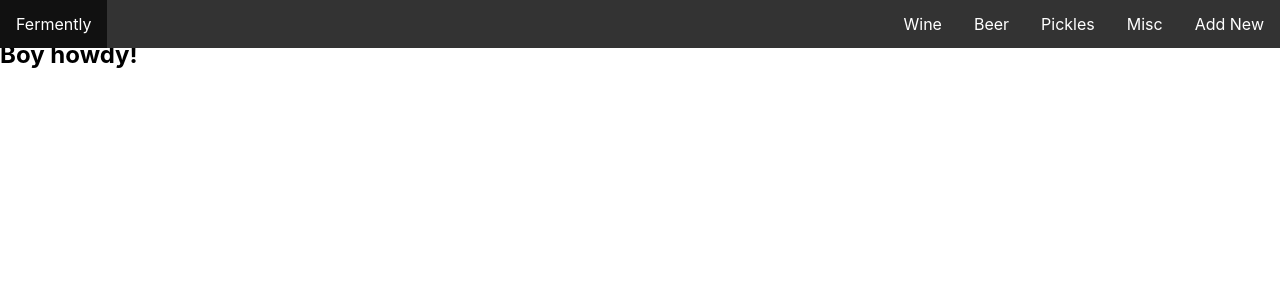
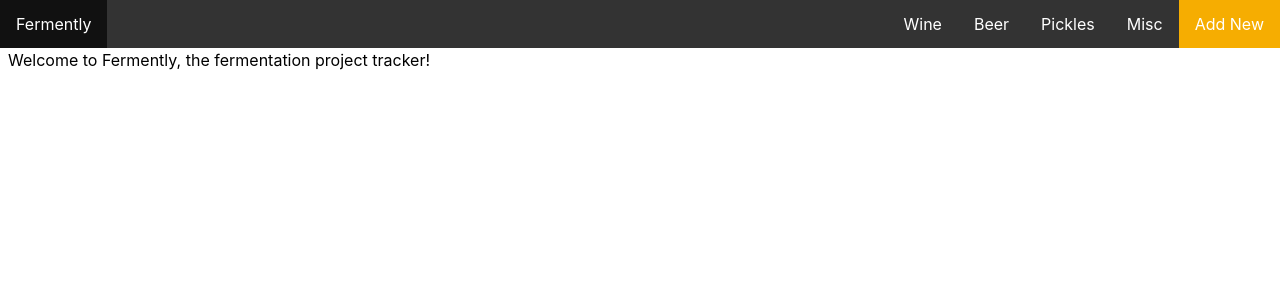
Before and after one commit to nathanwould/Fermently, a React (Create React App) app in the folder client/: page / in a window 1280 px wide. Shown: the top 300 px of the page. Built offline with nearby package versions, Linux system fonts and the light colour scheme; no server answers.

Commit message:
fix for mobile navbar

```diff
--- a/client/public/index.html
+++ b/client/public/index.html
@@ -4,9 +4,6 @@
     <meta charset="utf-8" />
     <link rel="icon" href="%PUBLIC_URL%/favicon.ico" />
     <link href="https://fonts.googleapis.com/icon?family=Material+Icons" rel="stylesheet">
-    <script defer src="/your-path-to-fontawesome/js/brands.js"></script>
-  <script defer src="/your-path-to-fontawesome/js/solid.js"></script>
-  <script defer src="/your-path-to-fontawesome/js/fontawesome.js"></script>
     <meta name="viewport" content="width=device-width, initial-scale=1" />
     <meta name="theme-color" content="#000000" />
     <meta
--- a/client/src/App.css
+++ b/client/src/App.css
@@ -2,6 +2,9 @@
   text-align: left;
 }
 
+.welcomeMessage {
+margin: 30px 8px;
+}
 /* body {
   background-color: cornflowerblue;
 } */
@@ -156,6 +159,14 @@ input[type=submit]:hover {
   background-color: #45a049;
 }
 
-@media only screen and (max-width: 600px) {
+.navNew {
+  background-color: #f6ad01;
+}
+
+@media only screen and (max-width: 800px) {
+
+.categoryContainer {
+  margin-top: 48px;
+}
 
 }
--- a/client/src/App.js
+++ b/client/src/App.js
@@ -4,7 +4,6 @@ import { Link, Route } from "react-router-dom";
 import { baseURL, config } from "./services/index.js";
 import Nav from "./components/Nav";
 import Home from "./components/Home";
-import Sidebar from "./components/Sidebar";
 import Wine from "./components/Wine";
 import Beer from "./components/Beer";
 import Pickles from "./components/Pickles";
@@ -31,7 +30,6 @@ function App() {
     return (
       <div className="App">
         <Nav />
-          <Sidebar id="sideBar" projects={projects} setToggleFetch={setToggleFetch} />
         <Route exact path="/">
           <Home id="home" />
         </Route>
--- a/client/src/components/Beer.jsx
+++ b/client/src/components/Beer.jsx
@@ -20,7 +20,7 @@ function Beer(props) {
         {beers.map((beer, idx) => (
             <Link key={idx} to={`/project/${beer.id}`}>
           <div className="card">
-              <h4>{beer.fields.title}</h4>
+              <h4>🍺 {beer.fields.title}</h4>
               <p id="cardDate">{beer.fields.date}</p>
               <p className="cardCTA">View Details</p>
           </div>
--- a/client/src/components/Form.jsx
+++ b/client/src/components/Form.jsx
@@ -125,10 +125,6 @@ function Form(props) {
       history.push("/")
     }
   }
-  // {document.addEventListener('DOMContentLoaded', function() {
-  //   var elems = document.querySelectorAll('.datepicker');
-  //   var instances = M.Datepicker.init(elems, options);
-  // });}
 
   return (
     <form className="projectDetails" onSubmit={handleSubmit}>
--- a/client/src/components/Home.jsx
+++ b/client/src/components/Home.jsx
@@ -1,7 +1,7 @@
 function Home(props) {
   return (
-    <div>
-      <h2>Boy howdy!</h2>
+    <div className="welcomeMessage">
+      <p>Welcome to Fermently, the fermentation project tracker!</p>
     </div>
   );
 }
--- a/client/src/components/Misc.jsx
+++ b/client/src/components/Misc.jsx
@@ -8,7 +8,7 @@ function Misc(props) {
   useEffect(() => {
       if (props.projects) {
     const dataPlease = props.projects?.filter(
-      (project) => project.fields.category === "Misc"
+      (project) => project.fields.category === "Misc."
     );
         setProjects(dataPlease)
       }
@@ -16,16 +16,18 @@ function Misc(props) {
 
 return (
       <div className="categoryContainer">
-        <h2>Misc.</h2>
+    <h2>Misc.</h2>
+    <div className="category">
         {projects.map((project, idx) => (
             <Link key={idx} to={`/project/${project.id}`}>
           <div className="card">
-              <h4>{project.fields.title}</h4>
+              <h4>🍶 {project.fields.title}</h4>
               <p id="cardDate">{project.fields.date}</p>
               <p className="cardCTA">View Details</p>
           </div>
-            </Link>
+          </Link>
         ))}
+        </div>
         </div>
     );
   }
--- a/client/src/components/Pickles.jsx
+++ b/client/src/components/Pickles.jsx
@@ -16,15 +16,17 @@ function Pickles(props) {
     return (
       <div className="categoryContainer">
         <h2>Pickles</h2>
+        <div className="category">
         {pickles.map((pickle, idx) => (
             <Link key={idx} to={`/project/${pickle.id}`}>
           <div className="card">
-              <h4>{pickle.fields.title}</h4>
+              <h4>🥒 {pickle.fields.title}</h4>
               <p id="cardDate">{pickle.fields.date}</p>
               <p className="cardCTA">View Details</p>
           </div>
             </Link>
         ))}
+          </div>
       </div>
     );
   }
--- a/client/src/components/Sidebar.jsx
+++ /dev/null
@@ -1,31 +0,0 @@
-import { Route, Link } from "react-router-dom";
-import Wine from "./Wine";
-import Beer from "./Beer";
-import Pickles from "./Pickles";
-import Form from "./Form";
-
-function Sidebar(props) {
-  const projects = props.projects;
-  // console.log(projects);
-  return (
-    <div className="sideBar">
-      {/* <Link to="/New">
-      <h3>Add New</h3>
-      </Link>
-      <Link to="/wine">
-        <h4>Wine</h4>
-      </Link>
-      <Link to="/beer">
-        <h4>Beer</h4>
-      </Link>
-      <Link to="/pickles">
-        <h4>Pickles</h4>
-      </Link>
-      <Link to="/misc">
-        <h4>Misc</h4>
-      </Link> */}
-    </div>
-  );
-}
-
-export default Sidebar;
--- a/client/src/components/Wine.jsx
+++ b/client/src/components/Wine.jsx
@@ -16,16 +16,18 @@ function Wine(props) {
 
 return (
       <div className="categoryContainer">
-        <h2>Wines</h2>
+    <h2>Wines</h2>
+    <div className="category">
         {wines.map((wine, idx) => (
             <Link key={idx} to={`/project/${wine.id}`}>
           <div className="card">
-              <h4>{wine.fields.title}</h4>
+              <h4>🥂 {wine.fields.title}</h4>
               <p id="cardDate">{wine.fields.date}</p>
               <p className="cardCTA">View Details</p>
           </div>
             </Link>
         ))}
+          </div>
         </div>
     );
   }
```
Also changed, not shown: client/src/components/Help.jsx (deleted).
